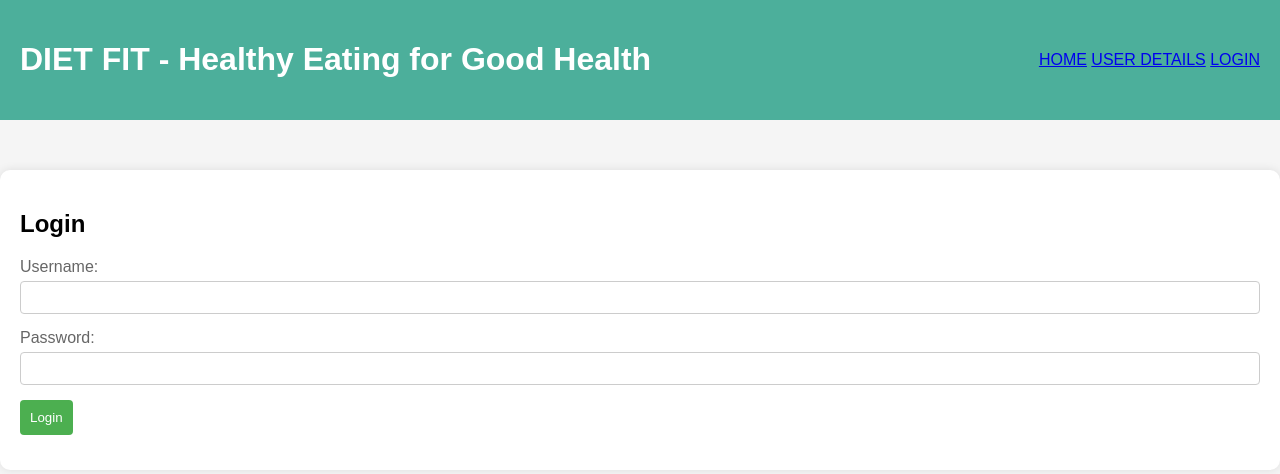
After one commit to arepala-uml/5130f2023, a Flask app: page /login in a window 1280 px wide. The commit adds this page. Shown: the top 474 px of the page. Run offline with Flask 3, Linux system fonts and the light colour scheme; some libraries are stand-ins or nearby versions.

Commit message:
Added project week3 files

```diff
--- a/diet-fit_project/main.py
+++ b/diet-fit_project/main.py
@@ -1,4 +1,4 @@
-from flask import Flask, request, jsonify, redirect, url_for
+from flask import Flask, request, jsonify, redirect, url_for,render_template
 from flask_pymongo import PyMongo
 from flask_login import LoginManager, UserMixin, login_user, login_required, logout_user, current_user
 
@@ -69,24 +69,54 @@ def protected():
 # Default Route
 @app.route('/', methods=['GET'])
 def default_route():
-    print("default route")
-    response = {'hello': 'world'}
-    return jsonify(response)
+    #print("default route")
+    #response = {'hello': 'world'}
+    return render_template('home.html')
+
+@app.route('/home', methods=['GET'])
+def home_page():
+    #print("default route")
+    #response = {'hello': 'world'}
+    return render_template('home.html')
+
+@app.route('/userdetails', methods=['GET'])
+def user_details():
+    #print("default route")
+    #response = {'hello': 'world'}
+    return render_template('userdetails.html')
+
+@app.route('/login', methods=['GET'])
+def login_page():
+    #print("default route")
+    #response = {'hello': 'world'}
+    return render_template('login.html')
 
 # Calculate BMI
-@app.route('/calculate_bmi', methods=['POST'])
+@app.route('/calculate_bmi', methods=['POST', 'OPTIONS'])
 def calculate_bmi():
-    data = request.get_json()
-    gender = data.get('gender')
-    age = data.get('age')
-    height = data.get('height')
-    weight = data.get('weight')
+    if request.method == 'OPTIONS':
+        # Respond to the preflight OPTIONS request
+        headers = {
+            'Access-Control-Allow-Origin': '*',
+            'Access-Control-Allow-Methods': 'POST',
+            'Access-Control-Allow-Headers': 'Content-Type',
+        }
+        return ('', 204, headers)
+    elif request.method == 'POST':
+        # Handle the actual POST request
+        data = request.get_json()
+        gender = data.get('gender')
+        age = data.get('age')
+        height = int(data.get('height'))
+        weight = int(data.get('weight'))
 
-    # took this formula from - https://www.cdc.gov/healthyweight/assessing/bmi/adult_bmi/index.html
-    bmi = weight / ((height / 100) ** 2)
+        # took this formula from - https://www.cdc.gov/healthyweight/assessing/bmi/adult_bmi/index.html
+        bmi = weight / ((height / 100) ** 2)
 
-    response = {'bmi': bmi}
-    return jsonify(response)
+        response = {'bmi': bmi}
+        print(response)
+        return jsonify(response)
+
 
 # Calculate Average Calorie Intake
 @app.route('/calculate_calories', methods=['POST'])
--- a/diet-fit_project/ui/home.html
+++ b/diet-fit_project/templates/home.html
@@ -57,9 +57,9 @@
     <header>
         <h1>DIET FIT - Healthy Eating for Good Health</h1>
         <ul1>
-            <li1><a href="home.html">HOME</a></li1>
-            <li1><a href="userdetails.html">USER DETAILS</a></li1>
-            <li1><a href="userdetails.html">LOGIN</a></li1>
+            <li1><a href="home">HOME</a></li1>
+            <li1><a href="userdetails">USER DETAILS</a></li1>
+            <li1><a href="login">LOGIN</a></li1>
         </ul1>
     </header>
     <main>
--- /dev/null
+++ b/diet-fit_project/templates/login.html
@@ -0,0 +1,108 @@
+<!DOCTYPE html>
+<html lang="en">
+<head>
+  <meta charset="UTF-8">
+  <meta name="viewport" content="width=device-width, initial-scale=1.0">
+  <title>Login Page</title>
+  <style>
+    body {
+            font-family: Arial, sans-serif;
+            background-color: #f5f5f5;
+            margin: 0;
+            padding: 0;
+        }
+        header {
+            background-color: #4caf9b;
+            color: #fff;
+            display: flex;
+            justify-content: space-between;
+            align-items: center;
+            padding: 20px;
+        }
+    .login-container {
+      background-color: #fff;
+      padding: 20px;
+      border-radius: 8px;
+      box-shadow: 0 0 10px rgba(0, 0, 0, 0.1);
+      width: 300px;
+      text-align: center;
+    }
+
+    .login-container h2 {
+      color: #333;
+    }
+
+    .login-form {
+      margin-top: 20px;
+    }
+
+    .form-group {
+      margin-bottom: 15px;
+    }
+
+    .form-group label {
+      display: block;
+      margin-bottom: 5px;
+      color: #666;
+    }
+
+    .form-group input {
+      width: 100%;
+      padding: 8px;
+      border: 1px solid #ccc;
+      border-radius: 4px;
+      box-sizing: border-box;
+    }
+
+    .form-group button {
+      background-color: #4caf50;
+      color: #fff;
+      padding: 10px;
+      border: none;
+      border-radius: 4px;
+      cursor: pointer;
+    }
+
+    .container {
+            margin: 50px auto;
+            padding: 20px;
+            background-color: #ffffff;
+            border-radius: 10px;
+            box-shadow: 0px 0px 10px rgba(0, 0, 0, 0.1);
+        }
+
+    .form-group button:hover {
+      background-color: #45a049;
+    }
+  </style>
+</head>
+<body>
+
+    <header>
+        <h1>DIET FIT - Healthy Eating for Good Health</h1>
+        <ul1>
+            <li1><a href="home">HOME</a></li1>
+            <li1><a href="userdetails">USER DETAILS</a></li1>
+            <li1><a href="login">LOGIN</a></li1>
+        </ul1>
+    </header>
+
+  <div class="container">
+    <h2>Login</h2>
+    <form class="login-form" action="#" method="post">
+      <div class="form-group">
+        <label for="username">Username:</label>
+        <input type="text" id="username" name="username" required>
+      </div>
+      <div class="form-group">
+        <label for="password">Password:</label>
+        <input type="password" id="password" name="password" required>
+      </div>
+      <div class="form-group">
+        <button type="submit">Login</button>
+      </div>
+    </form>
+  </div>
+
+</body>
+</html>
```
Also changed, not shown: diet-fit_project/templates/userdetails.html (renamed from diet-fit_project/ui/userdetails.html, +44 -9 lines).
